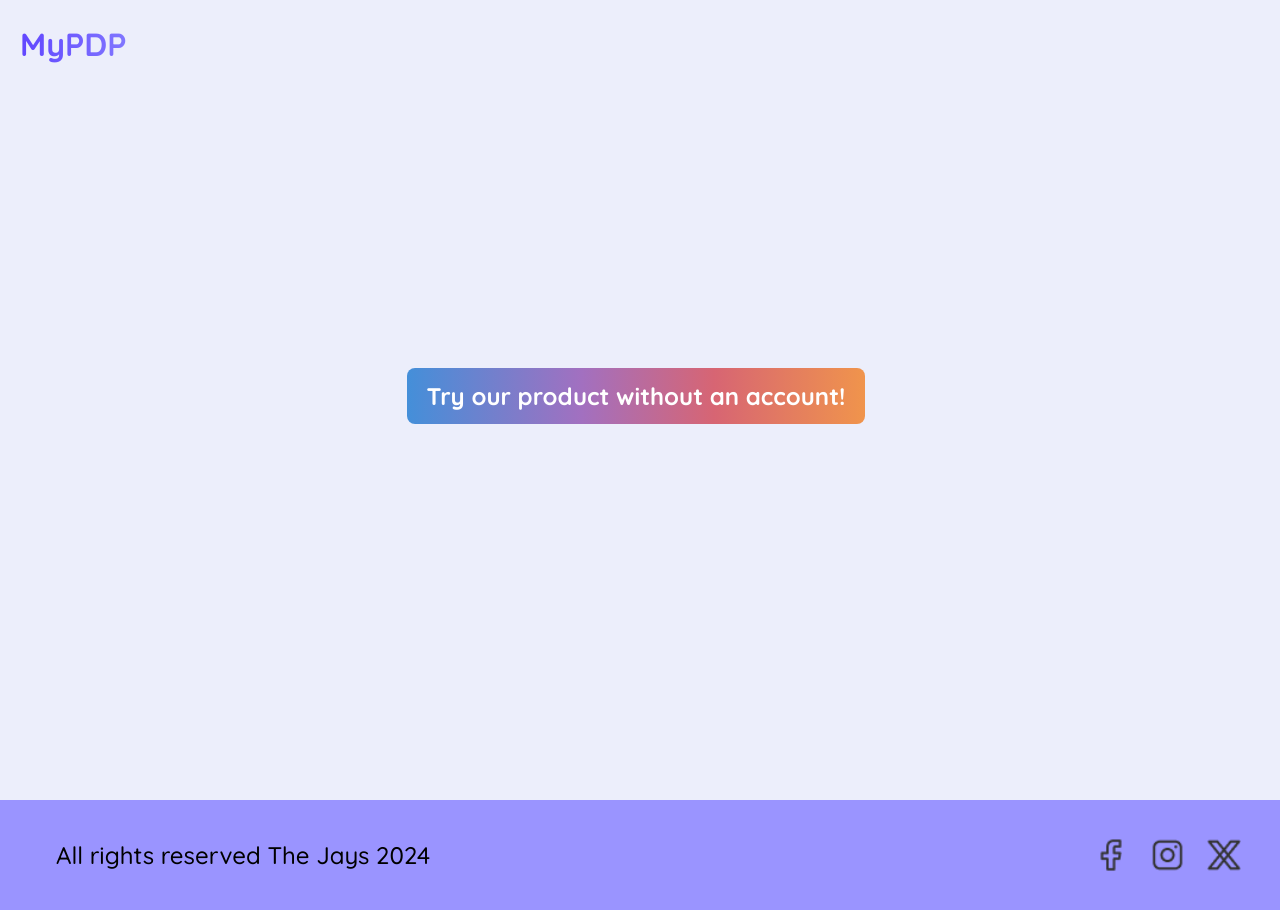
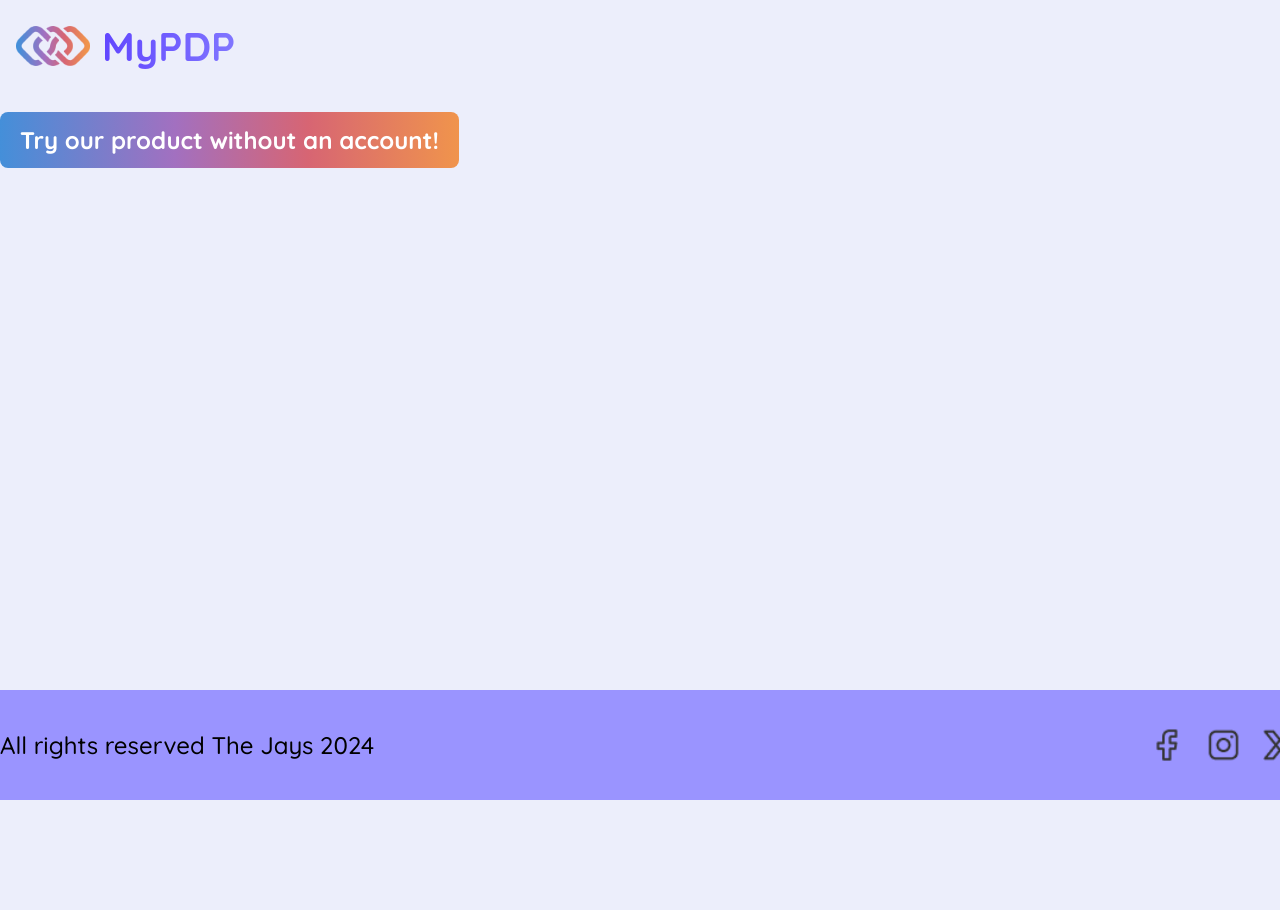
Before and after one commit to britzky/career-coach, a React (Vite) app in the folder frontend/career-coach/: page / in a window 1280 px wide. After the commit the page ends 800 px from the top, so only its background shows below. Built offline with nearby package versions, Linux system fonts and the light colour scheme.

Commit message:
Added some changes to Navbar

```diff
--- a/frontend/career-coach/src/components/Footer/Footer.tsx
+++ b/frontend/career-coach/src/components/Footer/Footer.tsx
@@ -4,8 +4,8 @@ import x from '../../assets/images/x.png'
 
 export const Footer = () => {
   return (
-    <footer className="flex items-center bg-footer h-[110px] w-full">
-        <div className="flex justify-between w-full mx-14 font-medium text-sm">
+    <footer className="flex items-center bg-footer h-[110px] w-full mt-auto">
+        <div className="flex justify-between w-full max-w-screen-xl mx-auto font-medium text-sm">
             <div>
                 <p>All rights reserved The Jays 2024</p>
             </div>
--- a/frontend/career-coach/src/components/NavBar/NavBar.tsx
+++ b/frontend/career-coach/src/components/NavBar/NavBar.tsx
@@ -1,14 +1,16 @@
 import React from 'react';
 import { Link } from 'react-router-dom';
+import logo from '../../assets/images/Logo.png'
 
 export const NavBar: React.FC = () => {
     return (
-        <nav className='fixed p-5 top-0'>
-            <div className='navbar-text'>
-                <Link to='/' className='bg-logo gradient-text text-base font-bold'>
-                    MyPDP
-                </Link>
-            </div>
-        </nav>
+    <nav className="absolute">
+        <div className="flex flex-wrap justify-between items-center mx-auto max-w-screen-xl p-4">
+            <Link to="/" className="flex items-center space-x-3 rtl:space-x-reverse">
+                <img src={logo} className="h-10" alt="MyPDP Logo" />
+                <span className="self-center text-lg bg-logo gradient-text font-bold whitespace-nowrap">MyPDP</span>
+            </Link>
+        </div>
+    </nav>
     )
 }
--- a/frontend/career-coach/src/index.css
+++ b/frontend/career-coach/src/index.css
@@ -2,6 +2,27 @@
 @tailwind components;
 @tailwind utilities;
 
+*, *::before, *::after {
+  box-sizing: border-box;
+}
+
+html, body {
+  margin: 0;
+  padding: 0;
+  height: 100%;
+}
+
+body {
+  display: flex;
+  flex-direction: column;
+  justify-content: space-between;
+  min-height: 100vh;
+}
+
+footer {
+  display: flex;
+  justify-content: flex-end
+}
 
 input[type="range"] {
     -webkit-appearance: none;
--- a/frontend/career-coach/src/pages/LandingPage/LandingPage.tsx
+++ b/frontend/career-coach/src/pages/LandingPage/LandingPage.tsx
@@ -5,8 +5,8 @@ export const LandingPage = () => {
   const navigate = useNavigate();
 
   return (
-    <div>
-      <div className="flex justify-center items-center min-h-screen">
+    <div className="flex flex-col min-h-screen">
+      <div className="mt-28">
         <button
           type="button"
           onClick={() => navigate('/desired-job')}
@@ -15,7 +15,9 @@ export const LandingPage = () => {
           Try our product without an account!
         </button>
       </div>
-      <Footer/>
+      <div className="mt-auto">
+        <Footer />
+      </div>
     </div>
   )
 }
--- a/frontend/career-coach/src/routes/AllRoutes/AllRoutes.tsx
+++ b/frontend/career-coach/src/routes/AllRoutes/AllRoutes.tsx
@@ -1,4 +1,4 @@
-import { Routes, Route, useLocation } from "react-router-dom";
+import { Routes, Route } from "react-router-dom";
 import {
     Budget, LandingPage, DesiredJob, DesiredSkills, HoursPerWeek, JobLevel,
     LearningStyle, LoadingScreen, SkillLevel, Timeframe, Roadmap
@@ -6,12 +6,10 @@ import {
 import { NavBar } from "../../components/NavBar";
 
 export const AllRoutes = () => {
-  const location = useLocation();
-  const isLandingPage = location.pathname === '/';
 
   return (
     <div>
-      <NavBar isLandingPage={isLandingPage} />
+      <NavBar />
         <Routes>
             <Route path="/" element={<LandingPage />} />
             <Route path="budget" element={<Budget />} />
```
Lines whose indentation alone changed are shown as unchanged.
